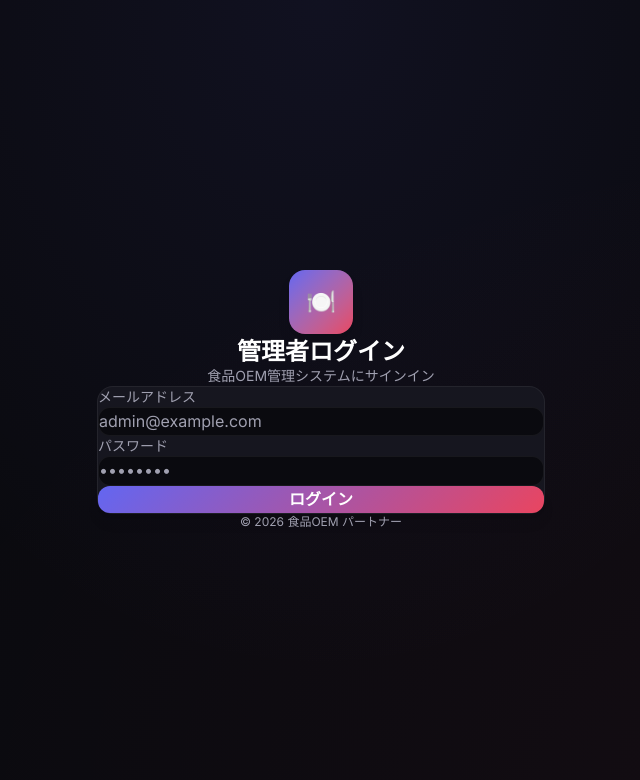
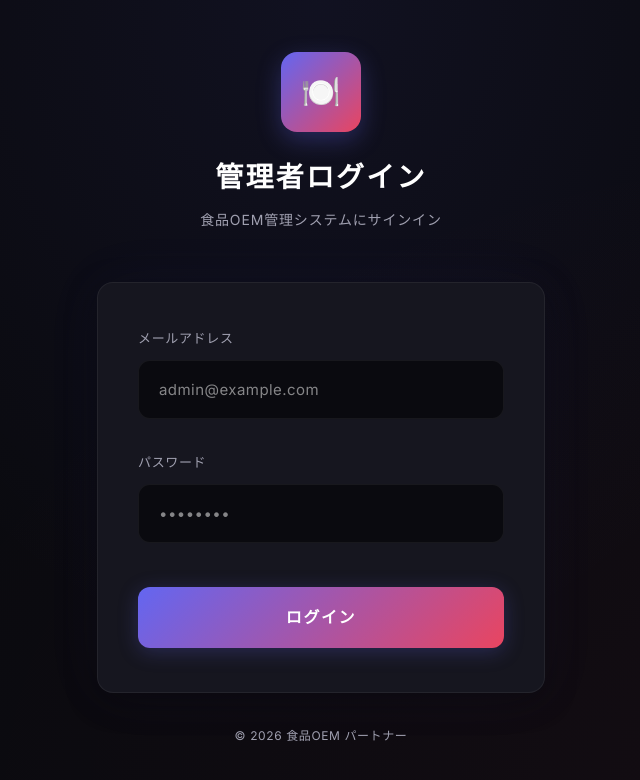
Before and after one commit to hajiox/oem_btob, a Next.js app: page /admin/login in a window 1280 px wide. Shown: the top 780 px of the page, without its empty margins (319-959 px from the left). Built offline with nearby package versions, Linux system fonts and the light colour scheme; no server answers.

Commit message:
fix: change slug /oem to /btob, improve site-wide spacing and letter-spacing for Japanese text

```diff
--- a/src/app/[slug]/page.tsx
+++ b/src/app/[slug]/page.tsx
@@ -30,17 +30,17 @@ function SectionSkeleton() {
 function Footer() {
   return (
     <footer style={{ width: '100%', borderTop: '1px solid #e5e7eb', backgroundColor: '#fff' }}>
-      <div style={{ maxWidth: '896px', marginLeft: 'auto', marginRight: 'auto', padding: '32px 16px' }}>
-        <div style={{ display: 'flex', flexWrap: 'wrap', justifyContent: 'space-between', alignItems: 'center', gap: '16px' }}>
+      <div style={{ maxWidth: '896px', marginLeft: 'auto', marginRight: 'auto', padding: '48px 24px' }}>
+        <div style={{ display: 'flex', flexWrap: 'wrap', justifyContent: 'space-between', alignItems: 'center', gap: '20px' }}>
           <div>
-            <span style={{ fontSize: '18px', fontWeight: 'bold', color: '#1f2937' }}>
+            <span style={{ fontSize: '18px', fontWeight: 'bold', color: '#1f2937', letterSpacing: '0.08em' }}>
               食品OEM パートナー
             </span>
-            <p style={{ fontSize: '14px', color: '#6b7280', marginTop: '4px' }}>
+            <p style={{ fontSize: '14px', color: '#6b7280', marginTop: '8px', letterSpacing: '0.05em' }}>
               あなたのアイデアを美味しい商品に
             </p>
           </div>
-          <p style={{ fontSize: '14px', color: '#9ca3af' }}>
+          <p style={{ fontSize: '14px', color: '#9ca3af', letterSpacing: '0.03em' }}>
             &copy; {new Date().getFullYear()} Food OEM Partner. All rights reserved.
           </p>
         </div>
@@ -132,7 +132,7 @@ export default async function HomePage({ params }: { params: { slug: string } })
     <main style={{ minHeight: '100vh', backgroundColor: '#f3f4f6' }}>
       {/* LP画像セクション */}
       <Suspense fallback={<SectionSkeleton />}>
-        <div style={{ maxWidth: '896px', marginLeft: 'auto', marginRight: 'auto', padding: '48px 16px', display: 'flex', flexDirection: 'column', gap: '64px', alignItems: 'center' }}>
+        <div style={{ maxWidth: '896px', marginLeft: 'auto', marginRight: 'auto', padding: '40px 20px 56px', display: 'flex', flexDirection: 'column', gap: '48px', alignItems: 'center' }}>
           {/* DB画像があればDB優先、なければフォールバック */}
           {sections.length > 0 ? (
             sections.filter(s => s.image_url).map((section, i) => (
@@ -171,7 +171,7 @@ export default async function HomePage({ params }: { params: { slug: string } })
       {/* フォームセクション（BTO見積もり） */}
       <section id="bto-form" style={{
         width: '100%',
-        padding: '96px 16px',
+        padding: '80px 20px 96px',
         position: 'relative',
         background: 'linear-gradient(135deg, #0f172a 0%, #1e1b4b 30%, #312e81 60%, #1e1b4b 100%)',
         overflow: 'hidden',
@@ -189,15 +189,15 @@ export default async function HomePage({ params }: { params: { slug: string } })
         }} />
 
         {/* セクション見出し */}
-        <div style={{ textAlign: 'center', marginBottom: '48px', position: 'relative', zIndex: 1 }}>
-          <div style={{ display: 'inline-block', padding: '8px 20px', borderRadius: '9999px', background: 'rgba(99,102,241,0.15)', border: '1px solid rgba(99,102,241,0.3)', marginBottom: '16px' }}>
-            <span style={{ fontSize: '14px', fontWeight: 600, color: '#a5b4fc', letterSpacing: '0.05em' }}>✨ 簡単3ステップ</span>
+        <div style={{ textAlign: 'center', marginBottom: '56px', position: 'relative', zIndex: 1 }}>
+          <div style={{ display: 'inline-block', padding: '10px 24px', borderRadius: '9999px', background: 'rgba(99,102,241,0.15)', border: '1px solid rgba(99,102,241,0.3)', marginBottom: '24px' }}>
+            <span style={{ fontSize: '14px', fontWeight: 600, color: '#a5b4fc', letterSpacing: '0.1em' }}>✨ 簡単3ステップ</span>
           </div>
-          <h2 style={{ fontSize: 'clamp(24px, 5vw, 36px)', fontWeight: 800, color: '#fff', marginBottom: '12px', letterSpacing: '-0.02em', lineHeight: 1.3 }}>
+          <h2 style={{ fontSize: 'clamp(24px, 5vw, 36px)', fontWeight: 800, color: '#fff', marginBottom: '20px', letterSpacing: '0.04em', lineHeight: 1.4 }}>
             今すぐ無料で<br />
             <span style={{ background: 'linear-gradient(90deg, #818cf8, #e879f9)', WebkitBackgroundClip: 'text', WebkitTextFillColor: 'transparent' }}>自動お見積もり</span>
           </h2>
-          <p style={{ fontSize: '15px', color: 'rgba(255,255,255,0.6)', maxWidth: '480px', margin: '0 auto', lineHeight: 1.7 }}>
+          <p style={{ fontSize: '15px', color: 'rgba(255,255,255,0.6)', maxWidth: '480px', margin: '0 auto', lineHeight: 1.9, letterSpacing: '0.05em' }}>
             質問に回答するだけで、概算のお見積りが即座に算出されます。お気軽にお試しください。
           </p>
         </div>
@@ -211,7 +211,7 @@ export default async function HomePage({ params }: { params: { slug: string } })
       {/* フローティング見積もりボタン */}
       <a
         href="#bto-form"
-        style={{ position: 'fixed', bottom: '24px', right: '24px', zIndex: 50, padding: '16px 24px', backgroundColor: '#ea580c', color: '#fff', fontWeight: 'bold', fontSize: '18px', borderRadius: '9999px', boxShadow: '0 20px 25px -5px rgba(0,0,0,0.1), 0 8px 10px -6px rgba(0,0,0,0.1)', textDecoration: 'none', transition: 'all 0.3s' }}
+        style={{ position: 'fixed', bottom: '24px', right: '20px', zIndex: 50, padding: '14px 22px', backgroundColor: '#ea580c', color: '#fff', fontWeight: 'bold', fontSize: '16px', borderRadius: '9999px', boxShadow: '0 20px 25px -5px rgba(0,0,0,0.15), 0 8px 10px -6px rgba(0,0,0,0.1)', textDecoration: 'none', transition: 'all 0.3s', letterSpacing: '0.08em' }}
       >
         🚀 今すぐ自動見積もり
       </a>
--- a/src/app/admin/(dashboard)/layout.tsx
+++ b/src/app/admin/(dashboard)/layout.tsx
@@ -9,7 +9,7 @@ export default function AdminLayout({
         <div style={{ minHeight: '100vh', background: 'var(--admin-bg)' }}>
             <AdminSidebar />
             <main style={{ marginLeft: '256px', minHeight: '100vh' }}>
-                <div style={{ padding: '32px' }}>
+                <div style={{ padding: '40px' }}>
                     {children}
                 </div>
             </main>
--- a/src/app/admin/login/page.tsx
+++ b/src/app/admin/login/page.tsx
@@ -16,27 +16,56 @@ export default function LoginPage() {
 
             <div className="relative w-full max-w-md">
                 {/* ロゴ */}
-                <div className="text-center mb-10">
-                    <div className="inline-flex items-center justify-center w-16 h-16 rounded-2xl bg-gradient-to-br from-[var(--admin-accent)] to-[var(--color-accent)] mb-4 shadow-lg">
-                        <span className="text-2xl">🍽️</span>
+                <div style={{ textAlign: 'center', marginBottom: '48px' }}>
+                    <div
+                        style={{
+                            display: 'inline-flex',
+                            alignItems: 'center',
+                            justifyContent: 'center',
+                            width: '80px',
+                            height: '80px',
+                            borderRadius: '16px',
+                            background: 'linear-gradient(135deg, var(--admin-accent), var(--color-accent))',
+                            marginBottom: '24px',
+                            boxShadow: '0 8px 24px rgba(99, 102, 241, 0.3)',
+                        }}
+                    >
+                        <span style={{ fontSize: '32px' }}>🍽️</span>
                     </div>
-                    <h1 className="text-2xl font-bold text-white" style={{ fontFamily: 'var(--font-heading)' }}>
+                    <h1
+                        style={{
+                            fontFamily: 'var(--font-heading)',
+                            fontSize: '28px',
+                            fontWeight: 700,
+                            color: 'white',
+                            letterSpacing: '0.08em',
+                            marginBottom: '12px',
+                        }}
+                    >
                         管理者ログイン
                     </h1>
-                    <p className="text-sm text-[var(--color-text-muted)] mt-2">
+                    <p
+                        style={{
+                            fontSize: '14px',
+                            color: 'var(--color-text-muted)',
+                            letterSpacing: '0.06em',
+                        }}
+                    >
                         食品OEM管理システムにサインイン
                     </p>
                 </div>
 
                 {/* ログインフォーム */}
                 <div
-                    className="rounded-2xl p-8 border"
+                    className="rounded-2xl border"
                     style={{
                         background: 'var(--admin-card)',
                         borderColor: 'var(--admin-border)',
+                        boxShadow: '0 8px 32px rgba(0, 0, 0, 0.3), 0 0 60px rgba(99, 102, 241, 0.06)',
+                        padding: '44px 40px',
                     }}
                 >
-                    <form action={formAction} className="space-y-6">
+                    <form action={formAction} style={{ display: 'flex', flexDirection: 'column', gap: '32px' }}>
                         {/* エラー表示 */}
                         {state.error && (
                             <div className="p-4 rounded-xl text-sm font-medium" style={{ background: 'rgba(239,68,68,0.1)', color: 'var(--admin-danger)', border: '1px solid rgba(239,68,68,0.2)' }}>
@@ -46,7 +75,7 @@ export default function LoginPage() {
 
                         {/* メールアドレス */}
                         <div>
-                            <label htmlFor="email" className="block text-sm font-medium text-[var(--color-text-muted)] mb-2">
+                            <label htmlFor="email" style={{ display: 'block', fontSize: '13px', fontWeight: 500, color: 'var(--color-text-muted)', marginBottom: '10px', letterSpacing: '0.05em' }}>
                                 メールアドレス
                             </label>
                             <input
@@ -55,10 +84,14 @@ export default function LoginPage() {
                                 type="email"
                                 required
                                 autoComplete="email"
-                                className="w-full px-4 py-3 rounded-xl text-white placeholder-[var(--color-text-muted)] focus:outline-none focus:ring-2 focus:ring-[var(--admin-accent)] transition-all"
+                                className="w-full rounded-xl text-white focus:outline-none focus:ring-2 focus:ring-[var(--admin-accent)] transition-all"
                                 style={{
                                     background: 'var(--admin-bg)',
                                     border: '1px solid var(--admin-border)',
+                                    padding: '15px 20px',
+                                    fontSize: '15px',
+                                    color: 'white',
+                                    letterSpacing: '0.03em',
                                 }}
                                 placeholder="admin@example.com"
                             />
@@ -66,7 +99,7 @@ export default function LoginPage() {
 
                         {/* パスワード */}
                         <div>
-                            <label htmlFor="password" className="block text-sm font-medium text-[var(--color-text-muted)] mb-2">
+                            <label htmlFor="password" style={{ display: 'block', fontSize: '13px', fontWeight: 500, color: 'var(--color-text-muted)', marginBottom: '10px', letterSpacing: '0.05em' }}>
                                 パスワード
                             </label>
                             <input
@@ -75,10 +108,14 @@ export default function LoginPage() {
                                 type="password"
                                 required
                                 autoComplete="current-password"
-                                className="w-full px-4 py-3 rounded-xl text-white placeholder-[var(--color-text-muted)] focus:outline-none focus:ring-2 focus:ring-[var(--admin-accent)] transition-all"
+                                className="w-full rounded-xl text-white focus:outline-none focus:ring-2 focus:ring-[var(--admin-accent)] transition-all"
                                 style={{
                                     background: 'var(--admin-bg)',
                                     border: '1px solid var(--admin-border)',
+                                    padding: '15px 20px',
+                                    fontSize: '15px',
+                                    color: 'white',
+                                    letterSpacing: '0.03em',
                                 }}
                                 placeholder="••••••••"
                             />
@@ -88,9 +125,14 @@ export default function LoginPage() {
                         <button
                             type="submit"
                             disabled={isPending}
-                            className="w-full py-3.5 rounded-xl font-bold text-white transition-all duration-300 hover:scale-[1.02] disabled:opacity-50 disabled:hover:scale-100 shadow-lg"
+                            className="w-full rounded-xl font-bold text-white transition-all duration-300 hover:scale-[1.02] disabled:opacity-50 disabled:hover:scale-100"
                             style={{
                                 background: `linear-gradient(135deg, var(--admin-accent), var(--color-accent))`,
+                                padding: '16px',
+                                fontSize: '16px',
+                                letterSpacing: '0.1em',
+                                marginTop: '12px',
+                                boxShadow: '0 4px 20px rgba(99, 102, 241, 0.25)',
                             }}
                         >
                             {isPending ? (
@@ -108,7 +150,7 @@ export default function LoginPage() {
                     </form>
                 </div>
 
-                <p className="text-center text-xs text-[var(--color-text-muted)] mt-6">
+                <p style={{ textAlign: 'center', fontSize: '12px', color: 'var(--color-text-muted)', marginTop: '32px', letterSpacing: '0.05em' }}>
                     &copy; {new Date().getFullYear()} 食品OEM パートナー
                 </p>
             </div>
--- a/src/app/globals.css
+++ b/src/app/globals.css
@@ -58,7 +58,31 @@ body {
   font-family: var(--font-body);
   background-color: var(--color-primary);
   color: var(--color-text);
-  line-height: 1.7;
+  line-height: 1.8;
+  letter-spacing: 0.04em;
+  -webkit-text-size-adjust: 100%;
+}
+
+/* 日本語テキスト用ユーティリティ */
+h1, h2, h3, h4, h5, h6 {
+  letter-spacing: 0.06em;
+  line-height: 1.4;
+}
+
+p {
+  line-height: 1.9;
+}
+
+button, a {
+  letter-spacing: 0.05em;
+}
+
+label {
+  letter-spacing: 0.04em;
+}
+
+input, textarea, select {
+  letter-spacing: 0.03em;
 }
 
 /* ============================================
--- a/src/app/page.tsx
+++ b/src/app/page.tsx
@@ -1,5 +1,5 @@
 import { redirect } from 'next/navigation'
 
 export default function RootPage() {
-    redirect('/oem')
+    redirect('/btob')
 }
--- a/src/components/admin/AdminSidebar.tsx
+++ b/src/components/admin/AdminSidebar.tsx
@@ -44,21 +44,21 @@ export function AdminSidebar() {
             }}
         >
             {/* ロゴ */}
-            <div style={{ padding: '20px 24px', borderBottom: '1px solid var(--admin-border)' }}>
+            <div style={{ padding: '24px 24px', borderBottom: '1px solid var(--admin-border)' }}>
                 <Link href="/admin/dashboard" style={{ display: 'flex', alignItems: 'center', gap: '12px', textDecoration: 'none' }}>
                     <div style={{ width: '36px', height: '36px', borderRadius: '8px', background: 'linear-gradient(135deg, var(--admin-accent), var(--color-accent))', display: 'flex', alignItems: 'center', justifyContent: 'center', boxShadow: '0 4px 6px rgba(0,0,0,0.3)' }}>
                         <span style={{ fontSize: '14px' }}>🍽️</span>
                     </div>
                     <div>
-                        <span style={{ fontSize: '14px', fontWeight: 'bold', color: '#fff', display: 'block', lineHeight: '1.2' }}>フォームLPシステム</span>
-                        <span style={{ fontSize: '10px', color: 'var(--color-text-muted)' }}>Admin Panel</span>
+                        <span style={{ fontSize: '14px', fontWeight: 'bold', color: '#fff', display: 'block', lineHeight: '1.2', letterSpacing: '0.06em' }}>フォームLPシステム</span>
+                        <span style={{ fontSize: '10px', color: 'var(--color-text-muted)', letterSpacing: '0.08em' }}>Admin Panel</span>
                     </div>
                 </Link>
             </div>
 
             {/* ナビゲーション */}
-            <nav style={{ flex: 1, padding: '16px 12px', overflowY: 'auto' }}>
-                <div style={{ display: 'flex', flexDirection: 'column', gap: '4px' }}>
+            <nav style={{ flex: 1, padding: '20px 12px', overflowY: 'auto' }}>
+                <div style={{ display: 'flex', flexDirection: 'column', gap: '6px' }}>
                     {navItems.map((item) => {
                         const isActive = pathname === item.href
                         return (
@@ -69,12 +69,13 @@ export function AdminSidebar() {
                                     display: 'flex',
                                     alignItems: 'center',
                                     gap: '12px',
-                                    padding: '10px 16px',
+                                    padding: '12px 16px',
                                     borderRadius: '12px',
                                     fontSize: '14px',
                                     fontWeight: 500,
                                     textDecoration: 'none',
                                     transition: 'all 0.2s',
+                                    letterSpacing: '0.05em',
                                     color: isActive ? '#fff' : 'var(--color-text-muted)',
                                     background: isActive ? 'var(--admin-accent)' : 'transparent',
                                     boxShadow: isActive ? '0 4px 6px rgba(0,0,0,0.2)' : 'none',
@@ -91,7 +92,7 @@ export function AdminSidebar() {
             </nav>
 
             {/* ログアウト */}
-            <div style={{ padding: '16px 12px', borderTop: '1px solid var(--admin-border)' }}>
+            <div style={{ padding: '20px 12px', borderTop: '1px solid var(--admin-border)' }}>
                 <form action={signOut}>
                     <button
                         type="submit"
@@ -99,10 +100,11 @@ export function AdminSidebar() {
                             display: 'flex',
                             alignItems: 'center',
                             gap: '12px',
-                            padding: '10px 16px',
+                            padding: '12px 16px',
                             borderRadius: '12px',
                             fontSize: '14px',
                             fontWeight: 500,
+                            letterSpacing: '0.05em',
                             color: 'var(--color-text-muted)',
                             background: 'transparent',
                             border: 'none',
```
